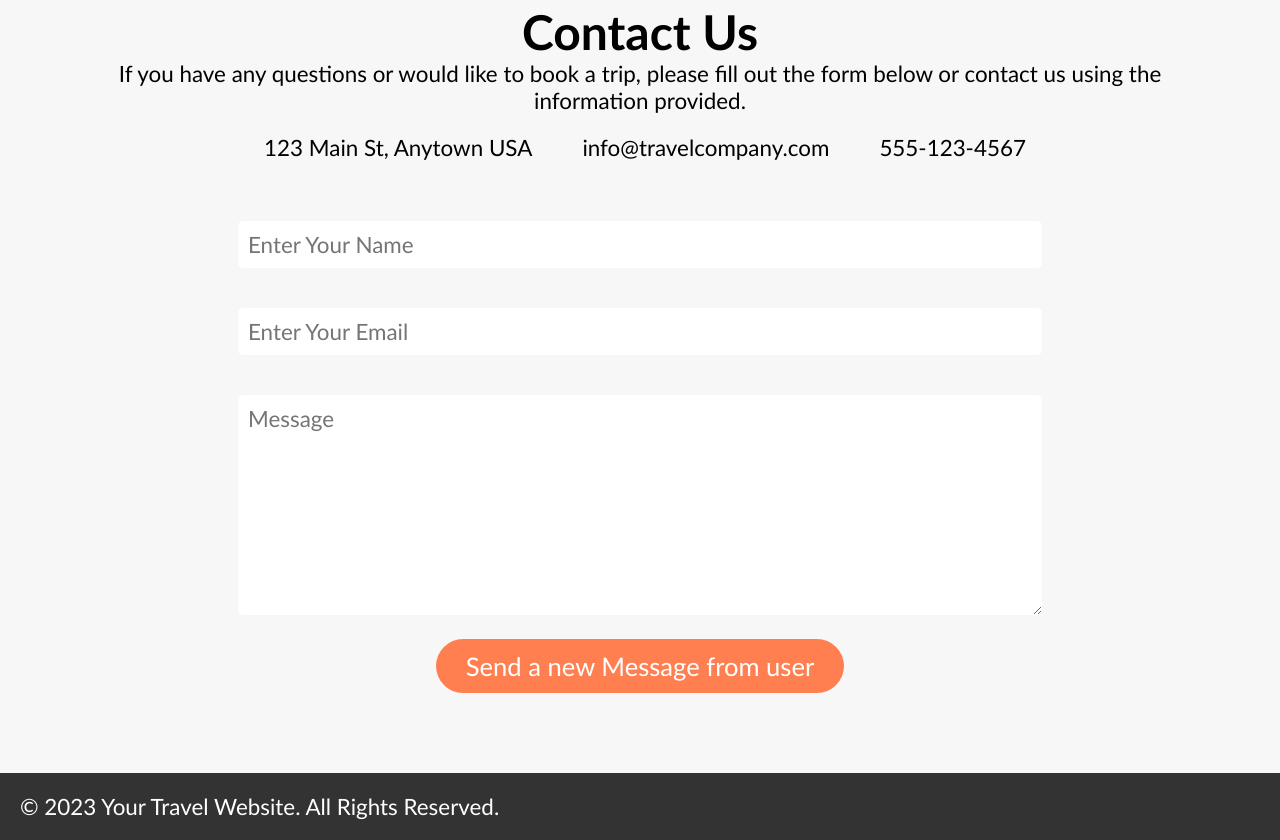
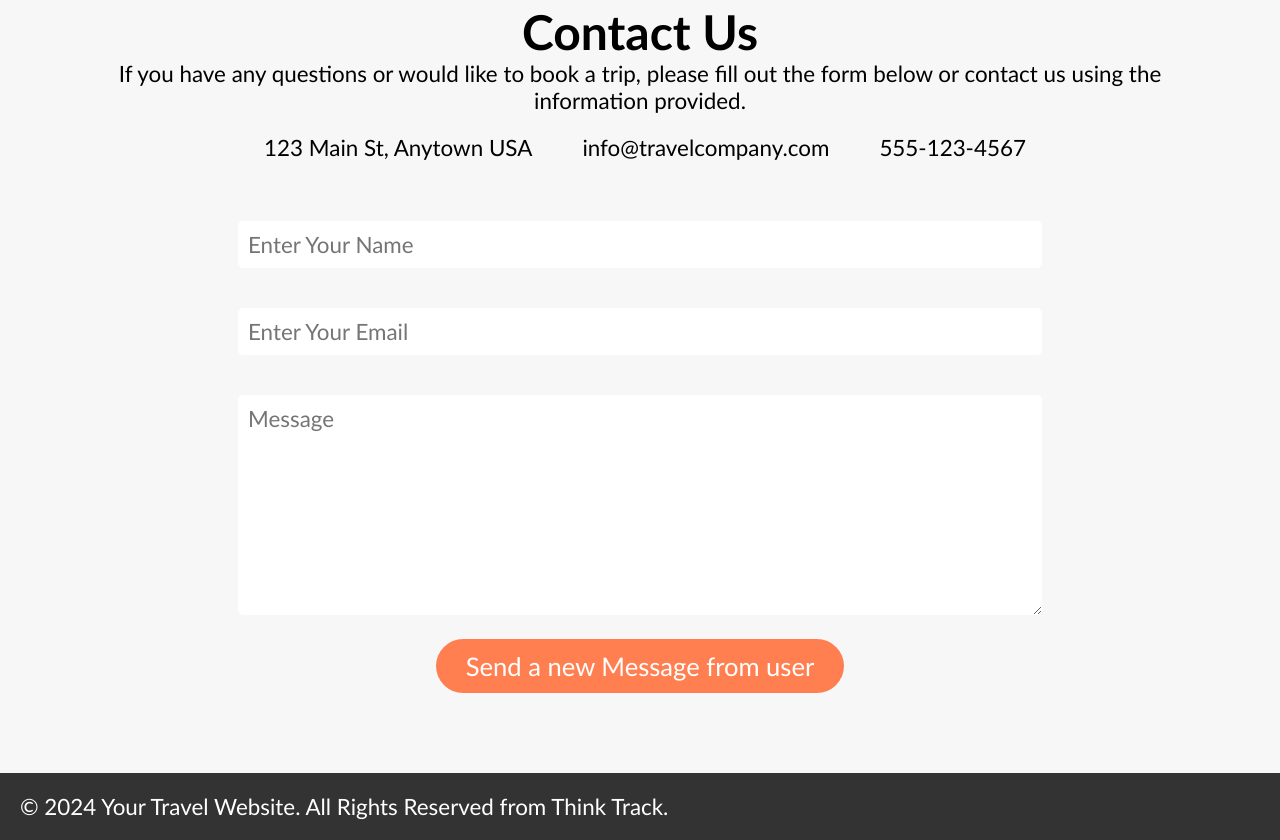
Before and after one commit to Harrish08/trip, a plain HTML site: page index.html in a window 1280 px wide. Shown: the part 3378-4218 px from the top of the page. Drawn offline with Linux system fonts and the light colour scheme.

Commit message:
yeah new chanes ee

```diff
--- a/index.html
+++ b/index.html
@@ -157,7 +157,7 @@
         </form>
       </section>
       <footer>
-        <p>&copy; 2023 Your Travel Website. All Rights Reserved.</p>
+        <p>&copy; 2024 Your Travel Website. All Rights Reserved from Think Track.</p>
       </footer>
     </main>
   </body>
```
